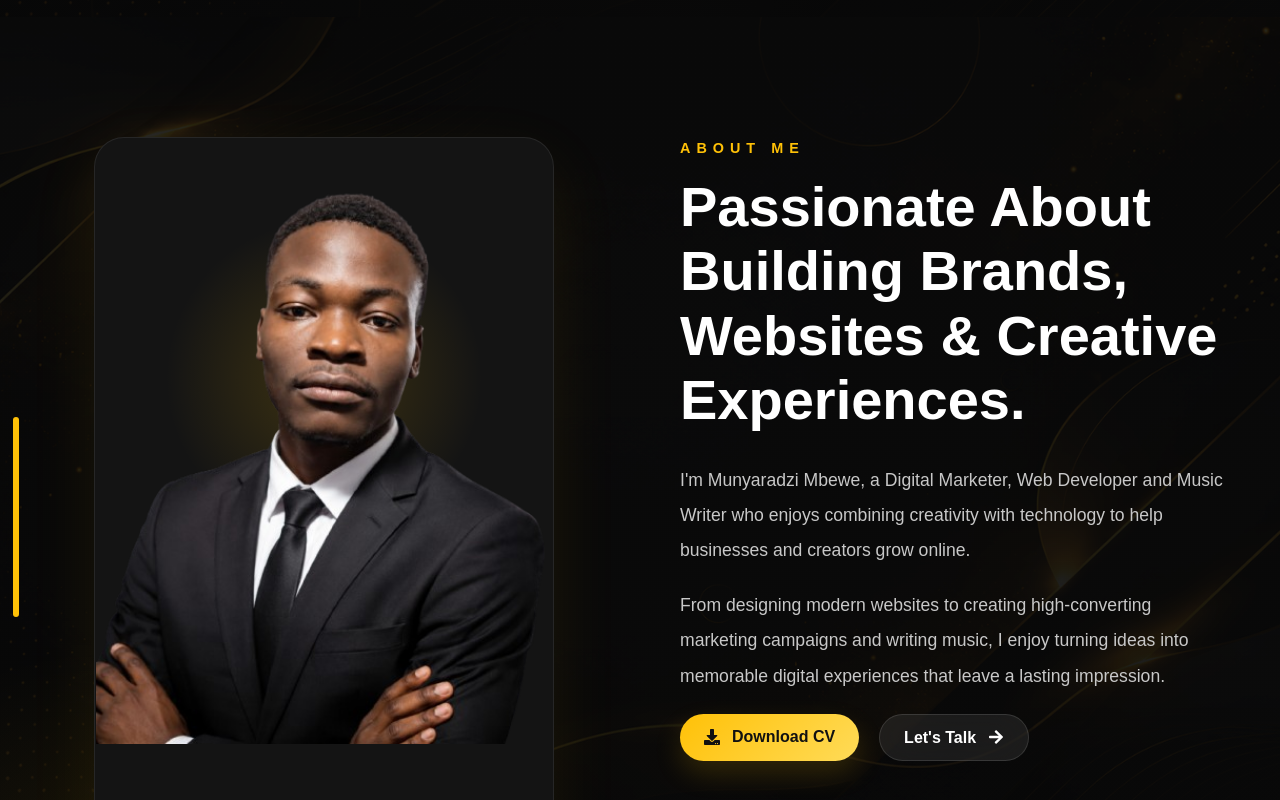
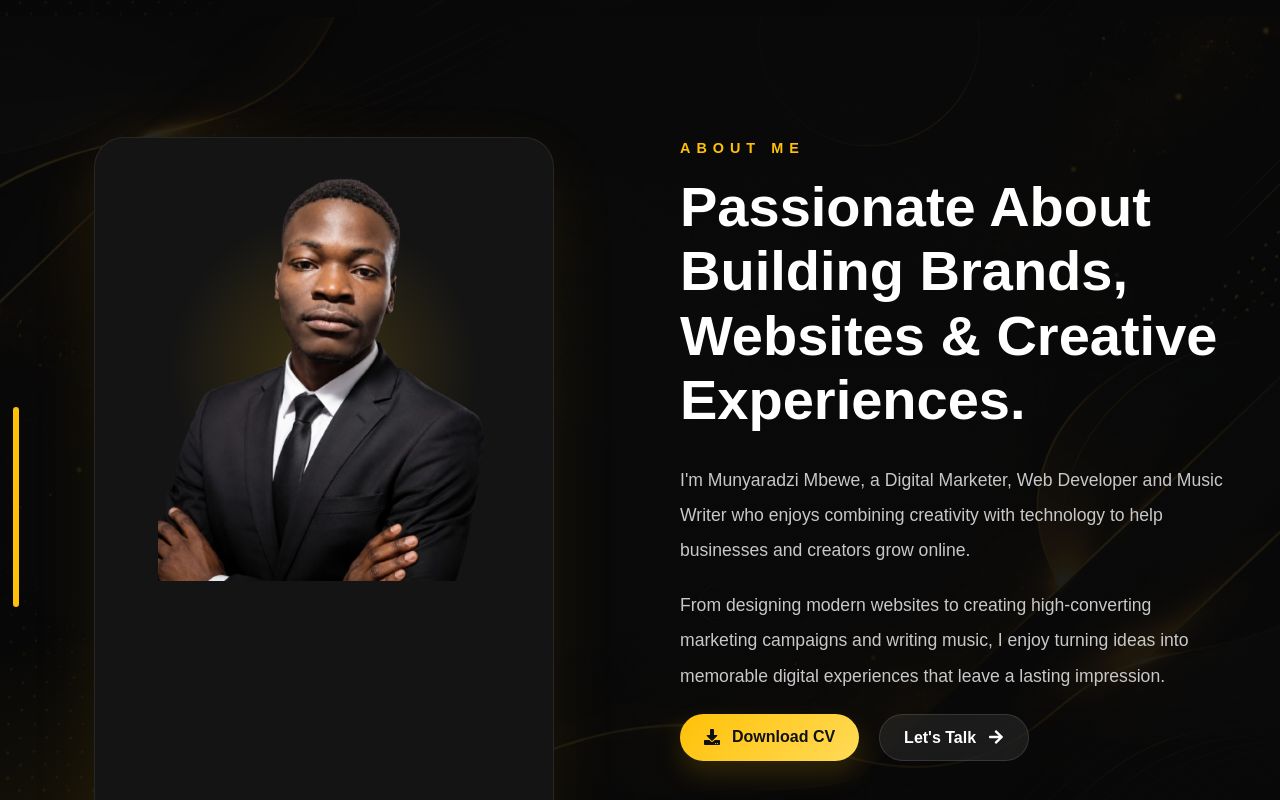
Before and after one commit to munya-meister/My-portfolio, a React (Vite) app: page / in a window 1280 px wide. Shown: the part 880-1680 px from the top of the page. Built offline with nearby package versions, Linux system fonts and the light colour scheme; no server answers.

Commit message:
about image card adjustments

```diff
--- a/src/components/about/about.css
+++ b/src/components/about/about.css
@@ -63,9 +63,9 @@
 
     width:460px;
 
-    height:80%;
+    height:60%;
 
-    min-height:760px;
+    min-height:740px;
 
     background:#141414;
 
@@ -94,7 +94,7 @@
 .image-card img{
 
     width:100%;
-    height:80%;
+    height:60%;
 
     object-fit:contain;
 
@@ -112,7 +112,7 @@
     position:absolute;
 
     width:320px;
-    height:320px;
+    height:300px;
 
     background:radial-gradient(circle,
         rgba(255,193,7,.18),
```
